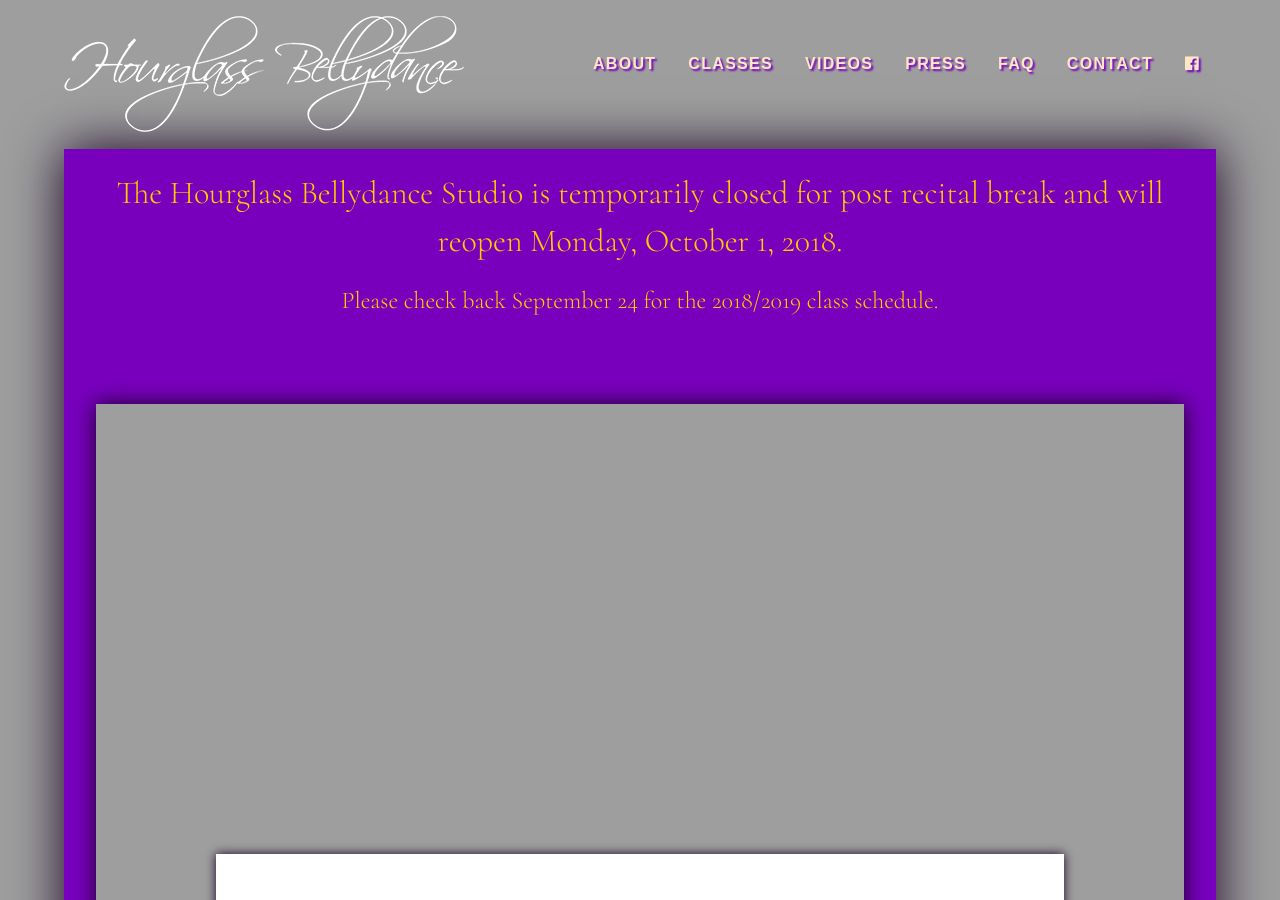
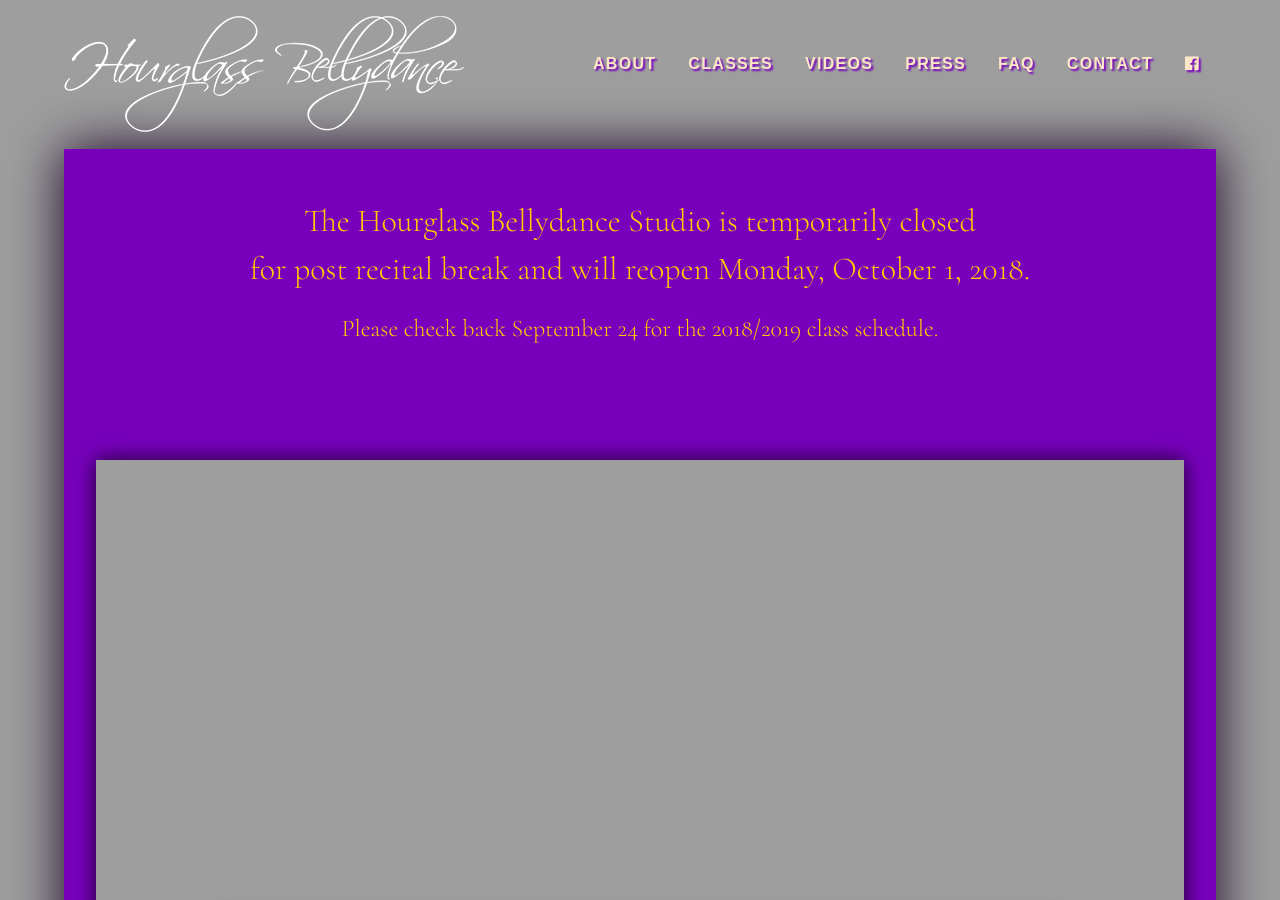
Before and after one commit to mollympierce1/hourglass, a Jekyll site: the page built from index.md, in a window 1280 px wide and 900 px high. Built offline with Jekyll 4.4.1, drawn with Linux system fonts in a browser that asks for light colours.

Commit message:
Update home.html

```diff
--- a/_layouts/home.html
+++ b/_layouts/home.html
@@ -4,7 +4,7 @@
 <body id="js-body">
   {% include header.html %}
   <div class="wrapper" id="home">
-    <div style="background-color:#7800bd;margin-bottom: 0px; text-align: center;padding: 20px;"><h3>The Hourglass Bellydance Studio is temporarily closed for post recital break and will reopen Monday, October 1, 2018.</h3>
+    <div style="background-color:#7800bd;margin-bottom: 0px; text-align: center;padding: 3em;"><h3>The Hourglass Bellydance Studio is temporarily closed<br/> for post recital break and will reopen Monday, October 1, 2018.</h3>
       <h5>Please check back September 24 for the 2018/2019 class schedule.</h5></div>
     <div id="lucky-woman" class="container centered" style="padding: 2em;">
     <div class="hero">
```
